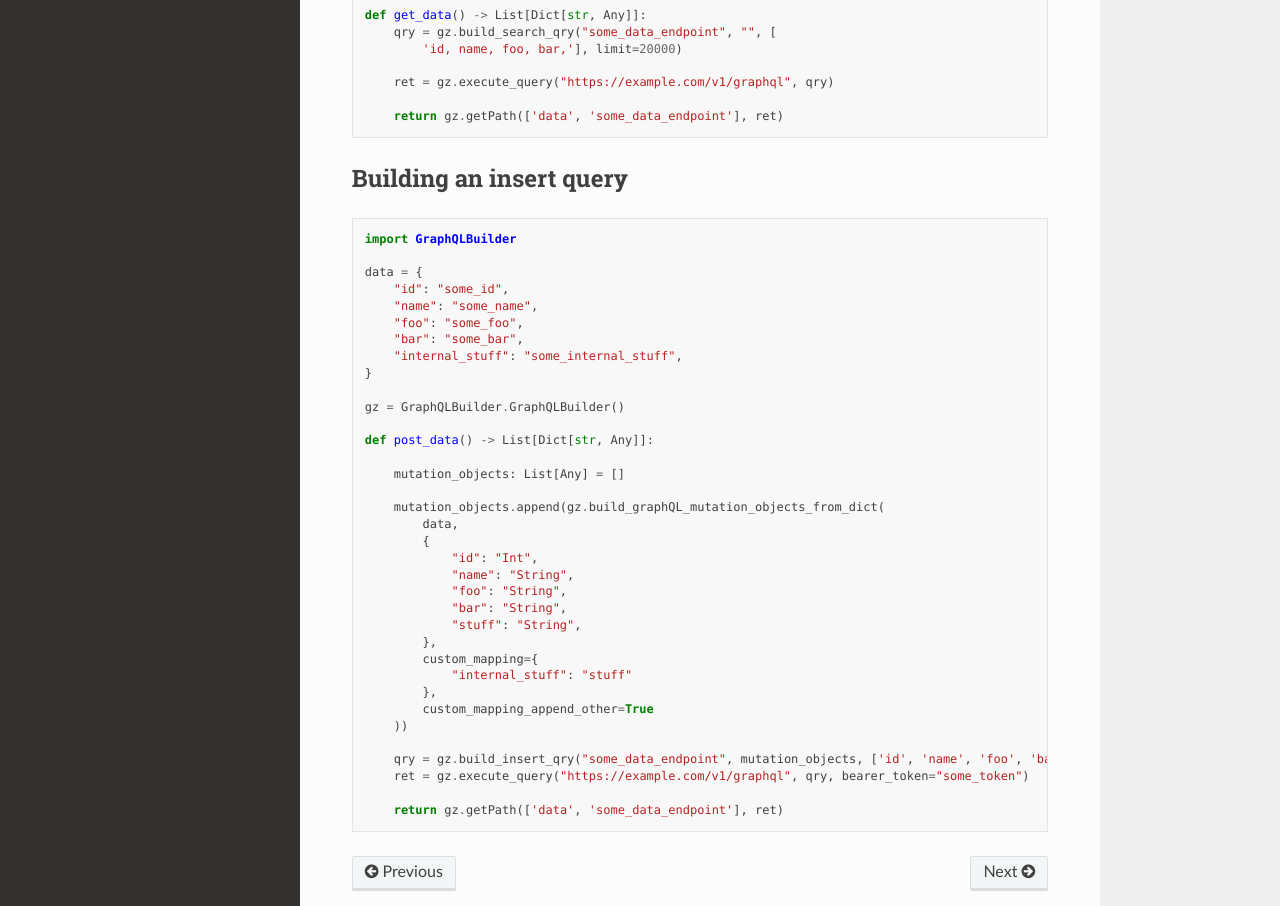
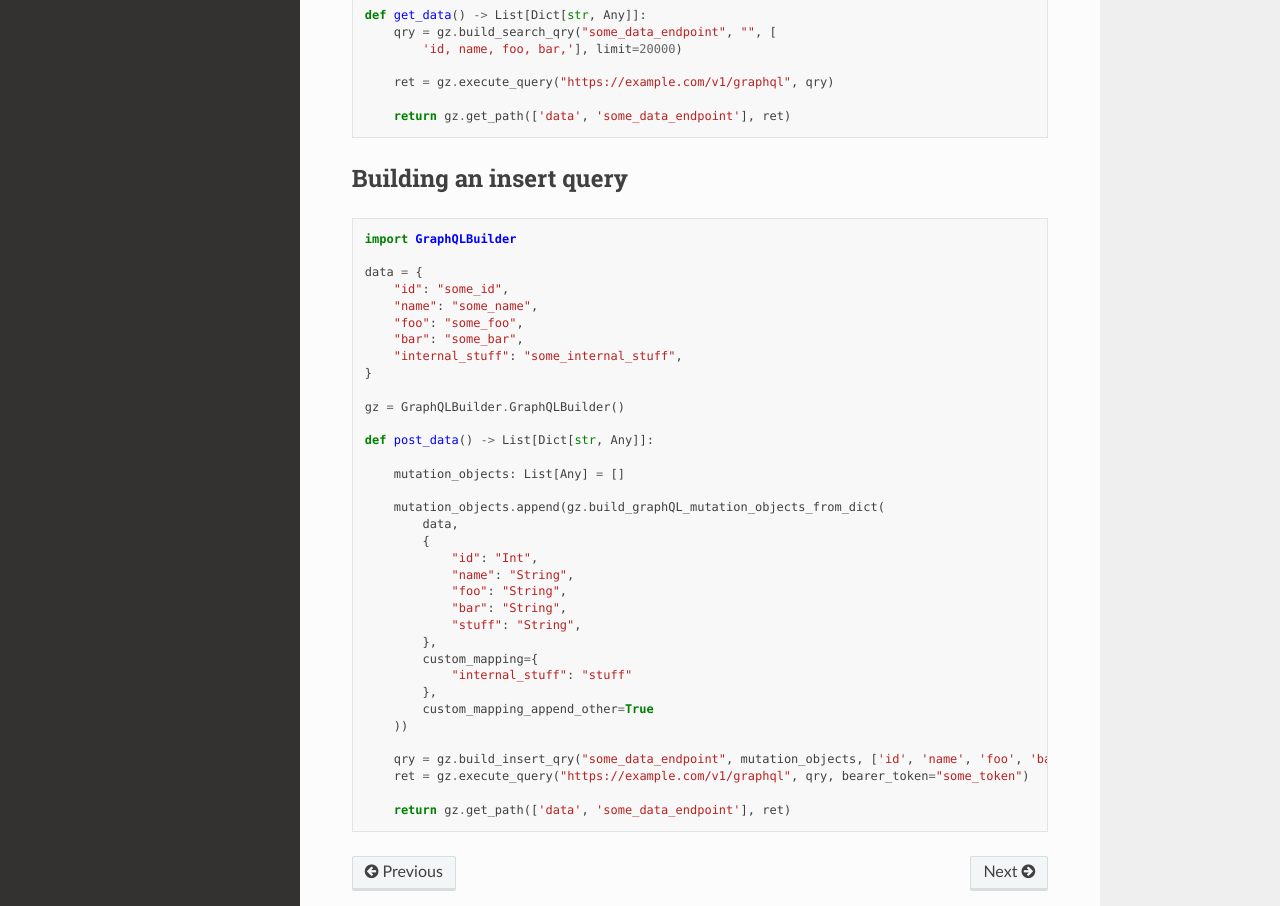
Before and after one commit to sciencemediacenter/GraphQLBuilder, a Sphinx documentation site: the page built from docs/examples.rst, in a window 1280 px wide and 1357 px high. Shown: the part 337-1243 px from the top of the window. Built offline with Sphinx 7.4.7 and the Read the Docs theme 2.0.0, drawn with Linux system fonts in a browser that asks for light colours.

Commit message:
minor bugfixes

```diff
--- a/GraphQLBuilder/__init__.py
+++ b/GraphQLBuilder/__init__.py
@@ -382,7 +382,7 @@
 
         return _query % (typename, qry_filter)
 
-    def execute_query(self, endpoint_url: str, qry: str, bearer_token: Optional[str] = "") -> List[Dict[str, Any]]:
+    def execute_query(self, endpoint_url: str, qry: str, bearer_token: Optional[str] = "") -> Dict[str, Any]:
         """
         Executes a GraphQL Query and returns the result as a List of Dicts
 
@@ -422,7 +422,7 @@
         if ret.status_code == 200:
             if ret.json().get("errors") is not None:
                 logging.error(json.dumps(ret.json(), ensure_ascii=False))
-                return []
+                return {}
             return ret.json()
         else:
             logging.error(f"   --- ERROR NOT 200 {ret.status_code}")
--- a/docs/examples.rst
+++ b/docs/examples.rst
@@ -19,7 +19,7 @@
 
         ret = gz.execute_query("https://example.com/v1/graphql", qry)
 
-        return gz.getPath(['data', 'some_data_endpoint'], ret)
+        return gz.get_path(['data', 'some_data_endpoint'], ret)
 
 Building an insert query
 ------------------------
@@ -60,4 +60,4 @@
         qry = gz.build_insert_qry("some_data_endpoint", mutation_objects, ['id', 'name', 'foo', 'bar', 'stuff']'])
         ret = gz.execute_query("https://example.com/v1/graphql", qry, bearer_token="some_token")
 
-        return gz.getPath(['data', 'some_data_endpoint'], ret)
+        return gz.get_path(['data', 'some_data_endpoint'], ret)
```
